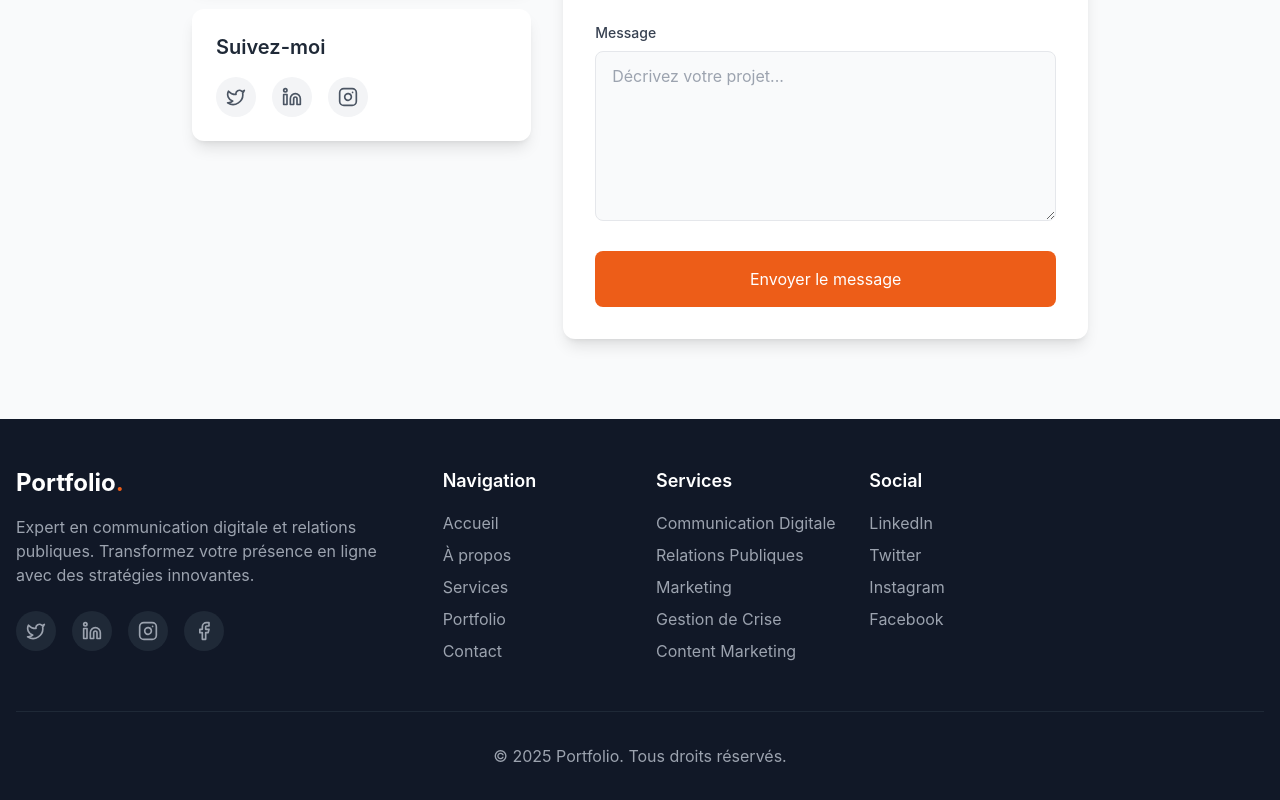
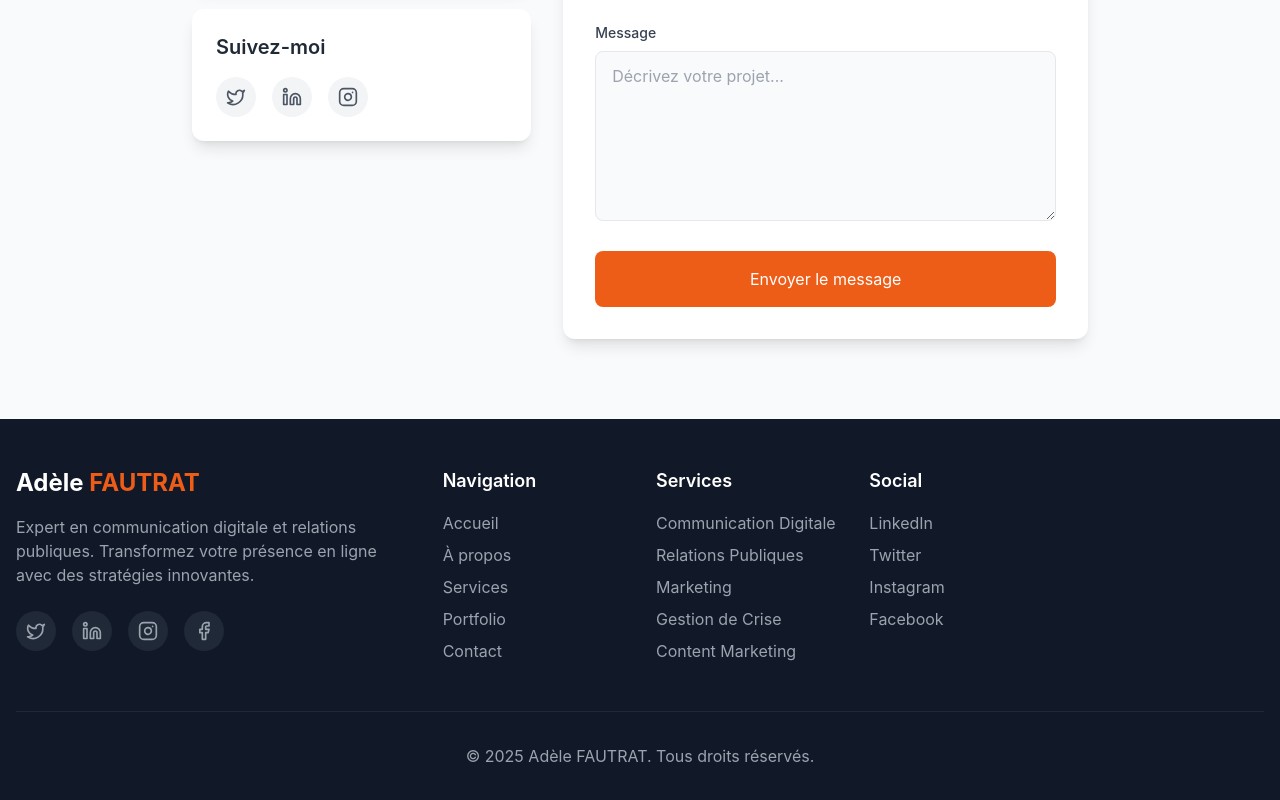
Before and after one commit to D-Seonay/portfolio-adele, a React (Vite) app: page / in a window 1280 px wide. Shown: the part 3119-3919 px from the top of the page. Built offline with nearby package versions, Linux system fonts and the light colour scheme.

Commit message:
Update Footer with personalized branding and name

```diff
--- a/src/components/Footer.tsx
+++ b/src/components/Footer.tsx
@@ -55,7 +55,7 @@ const Footer = () => {
             className="md:col-span-2"
           >
             <a href="#" className="text-2xl font-bold text-white mb-4 block">
-              Portfolio<span className="text-accent">.</span>
+            Adèle <span className="text-accent">FAUTRAT</span>
             </a>
             <p className="text-gray-400 mb-6">
               Expert en communication digitale et relations publiques. Transformez votre présence en ligne avec des stratégies innovantes.
@@ -115,7 +115,7 @@ const Footer = () => {
           className="mt-12 pt-8 border-t border-gray-800 text-center"
         >
           <p className="text-gray-400">
-            © {currentYear} Portfolio. Tous droits réservés.
+            © {currentYear} Adèle FAUTRAT. Tous droits réservés.
           </p>
         </motion.div>
       </div>
```
